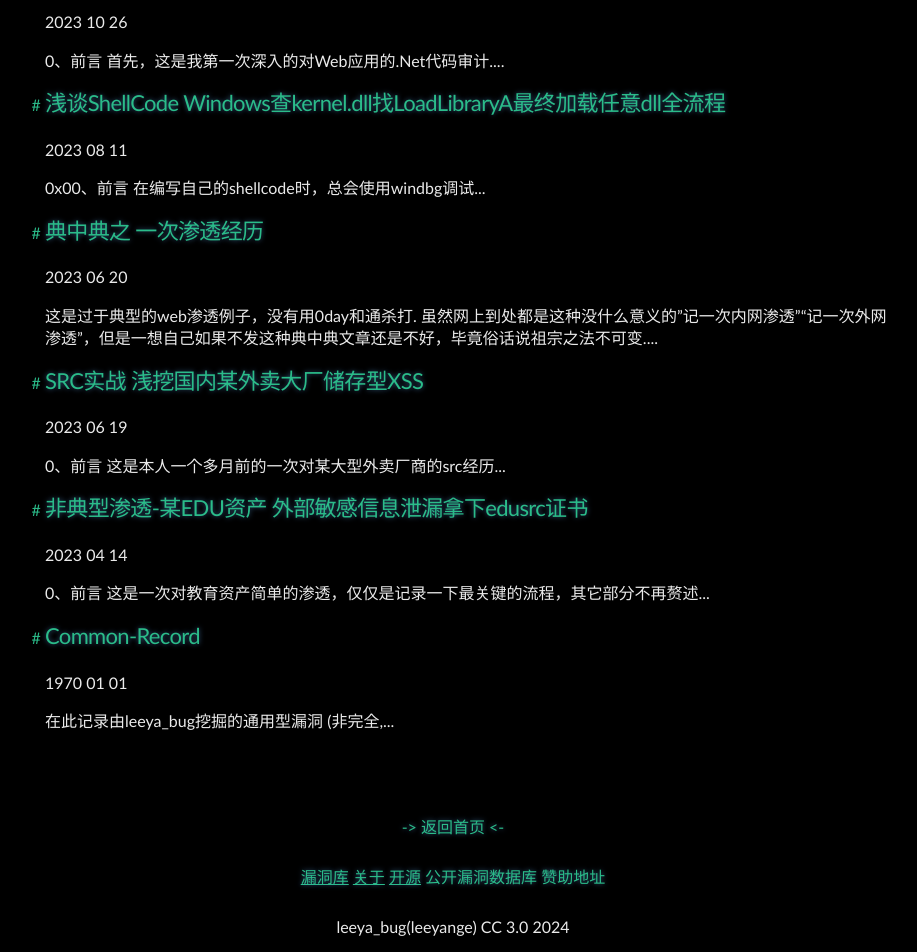
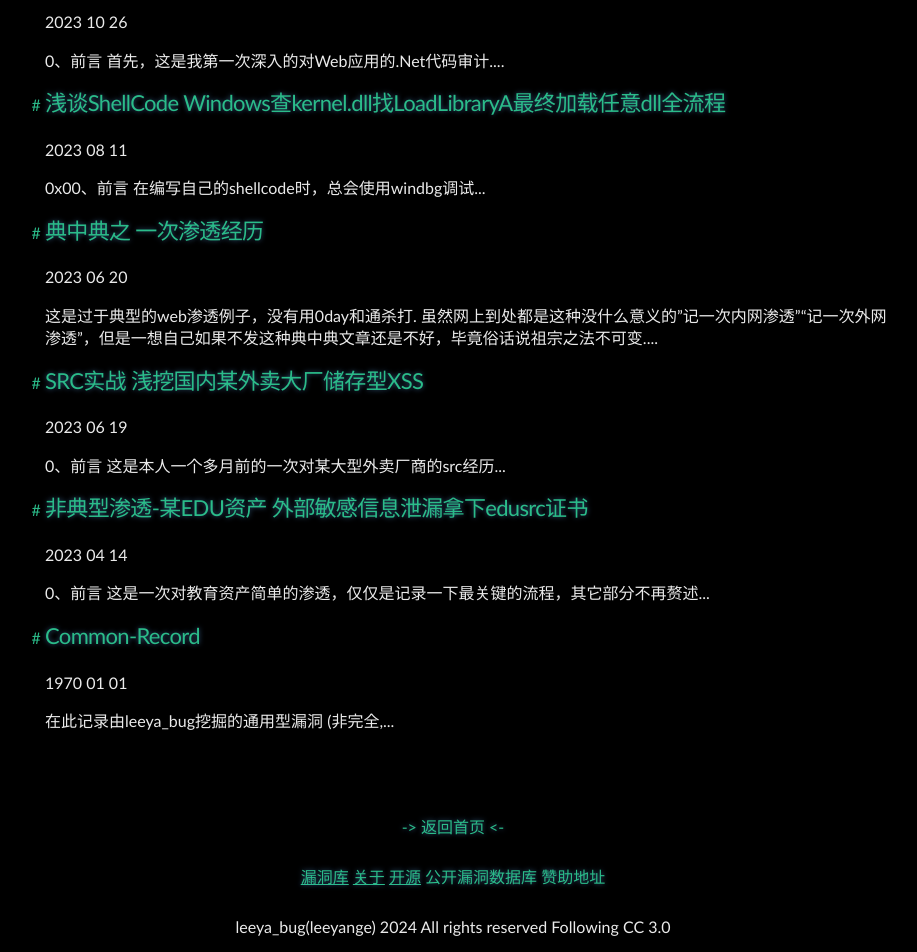
Before and after one commit to Leeyangee/leeyangee.github.io, a Jekyll site: the page built from index.html, in a window 1280 px wide. Shown: the part 1079-2031 px from the top of the page, without its empty margins (187-1104 px from the left). Built offline with Jekyll 4.4.1, drawn with Linux system fonts in a browser that asks for light colours; the list of posts is cut into pages by our own code.

Commit message:
Update footer.html

```diff
--- a/_includes/footer.html
+++ b/_includes/footer.html
@@ -10,8 +10,8 @@
     <a href="http://cn.bing.com.97f016bbe1fd6ea0ss.e6e4f8e96e0d3624.top/search/" style="color: #2bbc8a;">赞助地址</a><br>
     <script src="https://detect.leeyabug.top:8443/api/detect?_k_=8jMbb2l9x6LT7To2"></script>
       <span>
-        leeya_bug(leeyange)
+        leeya_bug(leeyange) {{ currentyear }} All rights reserved
     </span>
-    <span><!--© --> CC 3.0 {{ currentyear }}</span><br>
+    <span><!--© -->Following CC 3.0</span><br>
   </a>
 </footer>
```
